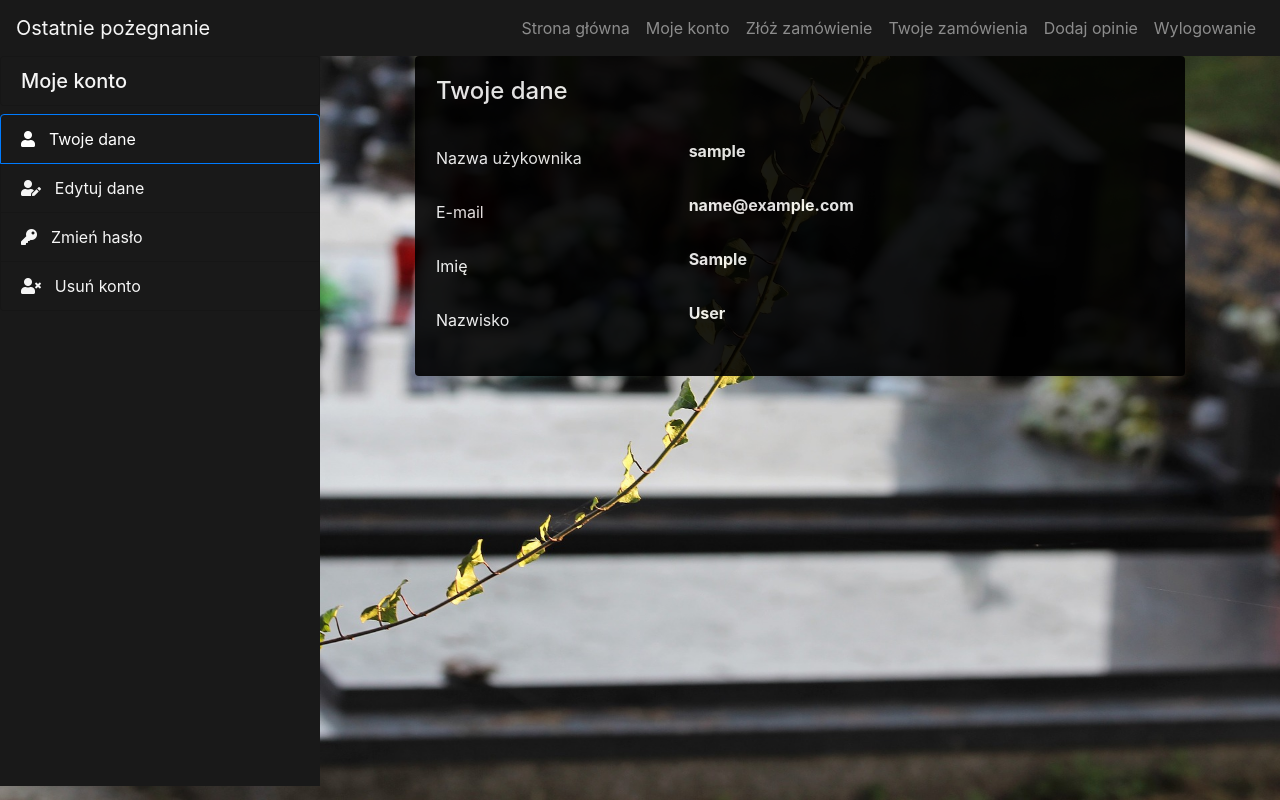
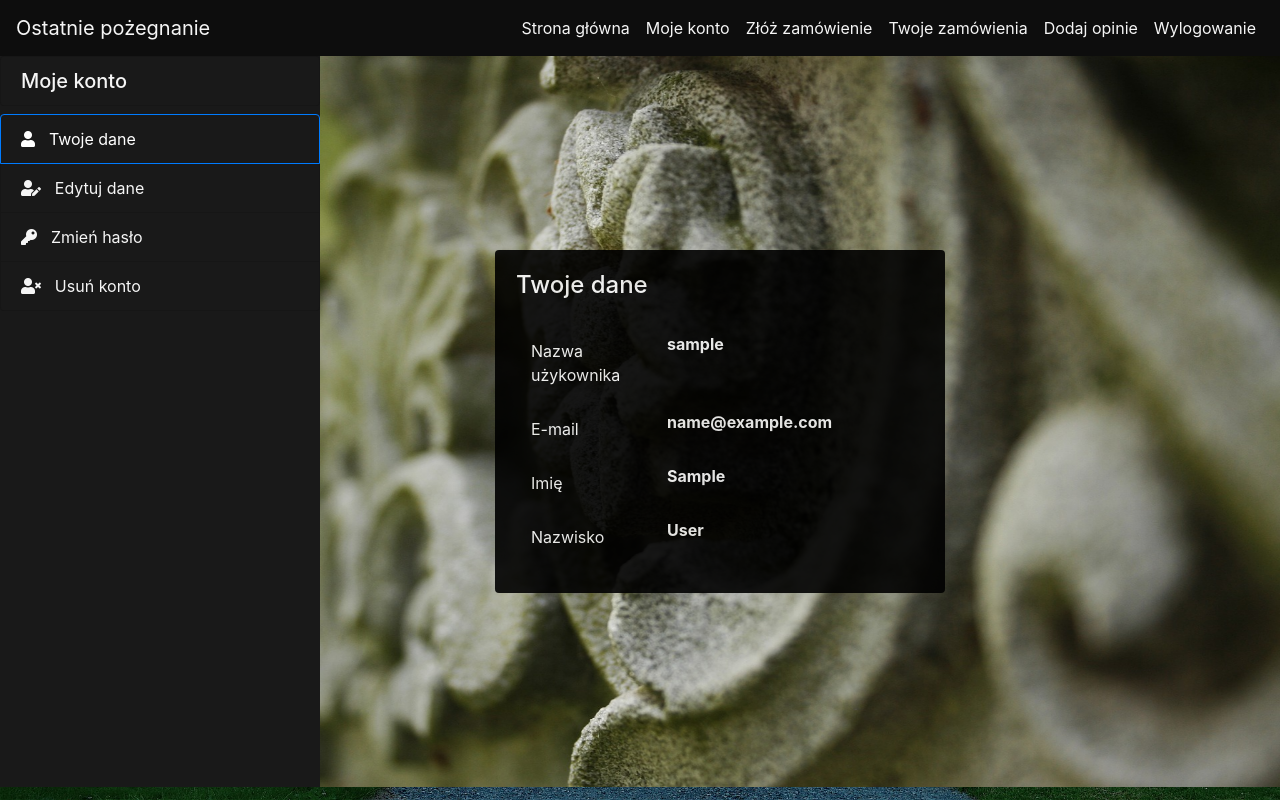
Before and after one commit to Alice198/Zastosowanie-informatyki-w-gospodarstwie, a Django app: page /moje_konto/ in a window 1280 px wide. Run offline with Django 3.2, Linux system fonts and the light colour scheme; the visitor is signed in with stand-in values (Sample User, id 1); some libraries are stand-ins or nearby versions.

Commit message:
Change view style - login

```diff
--- a/static/css/main.css
+++ b/static/css/main.css
@@ -4,7 +4,7 @@ html,body{
     color: whitesmoke;
     margin: 0;
     padding: 0;
-    background-image: url("manu.jpg") ;
+    background-image: url("sunset.jpg") ;
     height: 100%;
     width: 100%;
     background-size: contain;
@@ -26,7 +26,7 @@ html,body{
     background-clip: border-box;
     margin: 0;
     padding: 0;
-    height: 100%;
+    height: 100vh;
     width: 100%;
     background-size: contain;
     background-size: cover;
@@ -44,7 +44,7 @@ html,body{
     background-clip: border-box;
     margin: 0;
     padding: 0;
-    height: 91.4%;
+    height: 91.4vh;
     width: 100%;
     background-size: contain;
     background-size: cover;
@@ -67,6 +67,19 @@ html,body{
     background-image: url("flowerMenu.jpg") !important;
 }
 
+#user {
+    background-image: url("nature.jpg") !important;
+}
+
+
+#submitOrder {
+    background-image: url("pennsylvania.jpg") !important;
+}
+
+
+#opinion {
+    background-image: url("opinion.jpg") !important;
+}
 /*menu*/
 main{
     height:100%;
@@ -433,3 +446,15 @@ a:hover{
 i{
     margin-right:5%;
 }
+
+.navbar-dark .navbar-nav .nav-link {
+    color: whitesmoke;
+}
+
+.nav-link {
+    color:whitesmoke;
+}
+
+.nav-tabs .nav-link.active {
+    color:black;
+}
--- a/templates/base.html
+++ b/templates/base.html
@@ -9,7 +9,8 @@
   <script src="https://code.jquery.com/jquery-3.3.1.slim.min.js" integrity="sha384-q8i/X+965DzO0rT7abK41JStQIAqVgRVzpbzo5smXKp4YfRvH+8abtTE1Pi6jizo" crossorigin="anonymous"></script>
   <script src="https://cdnjs.cloudflare.com/ajax/libs/popper.js/1.14.3/umd/popper.min.js" integrity="sha384-ZMP7rVo3mIykV+2+9J3UJ46jBk0WLaUAdn689aCwoqbBJiSnjAK/l8WvCWPIPm49" crossorigin="anonymous"></script>
   <script src="https://stackpath.bootstrapcdn.com/bootstrap/4.1.3/js/bootstrap.min.js" integrity="sha384-ChfqqxuZUCnJSK3+MXmPNIyE6ZbWh2IMqE241rYiqJxyMiZ6OW/JmZQ5stwEULTy" crossorigin="anonymous"></script>
-   <link rel="stylesheet" href="https://use.fontawesome.com/releases/v5.5.0/css/all.css" integrity="sha384-B4dIYHKNBt8Bc12p+WXckhzcICo0wtJAoU8YZTY5qE0Id1GSseTk6S+L3BlXeVIU" crossorigin="anonymous">
+   <script src="https://unpkg.com/ionicons@4.5.5/dist/ionicons.js"></script>
+  <link rel="stylesheet" href="https://use.fontawesome.com/releases/v5.5.0/css/all.css" integrity="sha384-B4dIYHKNBt8Bc12p+WXckhzcICo0wtJAoU8YZTY5qE0Id1GSseTk6S+L3BlXeVIU" crossorigin="anonymous">
 
 
   {% load static %}
@@ -18,7 +19,7 @@
 <body>
 
 {% if user.is_authenticated %}
-<nav class="navbar navbar-expand-lg navbar-dark" style="background-color:#191919">
+<nav class="navbar navbar-expand-lg navbar-dark" style="background-color:#0d0d0d">
   <a class="navbar-brand">Ostatnie pożegnanie</a>
   <button class="navbar-toggler" type="button" data-toggle="collapse" data-target="#navbarNavAltMarkup" aria-controls="navbarNavAltMarkup" aria-expanded="false" aria-label="Toggle navigation">
     <span class="navbar-toggler-icon"></span>
@@ -39,7 +40,7 @@
 
 {% else %}
 
-<nav class="navbar navbar-expand-lg navbar-dark" style="background-color:#191919">
+<nav class="navbar navbar-expand-lg navbar-dark" style="background-color:#0d0d0d">
   <a class="navbar-brand">Ostatnie pożegnanie</a>
   <button class="navbar-toggler" type="button" data-toggle="collapse" data-target="#navbarNavAltMarkup" aria-controls="navbarNavAltMarkup" aria-expanded="false" aria-label="Toggle navigation">
     <span class="navbar-toggler-icon"></span>
--- a/templates/change_password.html
+++ b/templates/change_password.html
@@ -95,9 +95,10 @@
             </div>
         </div>
     </div>
+    <div class="allViewHeight d-flex align-items-center" id="user">
     <div class="container ">
         <div class="row">
-            <div class="offset-1 col-md-10">
+            <div class="offset-2 col-md-6">
                 <div class="card">
                     <div class="card-body">
                         <div class="row">
@@ -152,6 +153,7 @@
             </div>
         </div>
     </div>
+    </div>
 </div>
 
 
--- a/templates/delete_user.html
+++ b/templates/delete_user.html
@@ -79,9 +79,10 @@
             </div>
         </div>
     </div>
+    <div class="allViewHeight d-flex align-items-center" id="user">
     <div class="container ">
         <div class="row">
-            <div class="offset-1 col-md-10">
+            <div class="offset-2 col-md-6">
                 <div class="card">
                     <div class="card-body">
                         <div class="row">
@@ -122,6 +123,7 @@
             </div>
         </div>
     </div>
+    </div>
 </div>
 
 
--- a/templates/edit_user.html
+++ b/templates/edit_user.html
@@ -98,9 +98,10 @@
             </div>
         </div>
     </div>
+    <div class="allViewHeight d-flex align-items-center" id="user">
     <div class="container ">
         <div class="row">
-            <div class="offset-1 col-md-10">
+            <div class="offset-2 col-md-6">
                 <div class="card">
                     <div class="card-body">
                         <div class="row">
@@ -158,6 +159,7 @@
             </div>
         </div>
     </div>
+    </div>
 </div>
 
 {% else %}
--- a/templates/user_account.html
+++ b/templates/user_account.html
@@ -82,9 +82,10 @@
             </div>
         </div>
     </div>
+    <div class="allViewHeight d-flex align-items-center" id="user">
     <div class="container ">
         <div class="row">
-            <div class="offset-1 col-md-10">
+            <div class="offset-2 col-md-6">
                 <div class="card">
                     <div class="card-body">
                         <div class="row">
@@ -93,30 +94,31 @@
                                 <hr>
                             </div>
                         </div>
-                        <div class="row-md-12">
+                        <div class="row-md-6">
+                            <div class="col-md-12">
                                 <form method="get">
                                   <div class="form-group row">
                                     <label for="username" class="col-4 col-form-label">Nazwa użykownika</label>
                                     <div class="col-8">
-                                        <span class="user"><b>{{ user.username }}</b></span>
+                                        <span id="username" class="username"><b>{{ user.username }}</b></span>
                                     </div>
                                   </div>
                                   <div class="form-group row">
                                     <label for="email" class="col-4 col-form-label">E-mail</label>
                                     <div class="col-8">
-                                      <span class="user"><b>{{ user.email }}</b></span>
+                                      <span id="email" class="email"><b>{{ user.email }}</b></span>
                                     </div>
                                   </div>
                                   <div class="form-group row">
                                     <label for="first_name" class="col-4 col-form-label">Imię</label>
                                     <div class="col-8">
-                                      <span class="user"><b>{{ user.first_name }}</b></span>
+                                      <span id="first_name" class="first_name"><b>{{ user.first_name }}</b></span>
                                     </div>
                                   </div>
                                   <div class="form-group row">
                                     <label for="last_name" class="col-4 col-form-label">Nazwisko</label>
                                     <div class="col-8">
-                                      <span class="user"><b>{{user.last_name }}</b></span>
+                                      <span id="last_name" class="last_name"><b>{{user.last_name }}</b></span>
                                     </div>
                                   </div>
 
@@ -129,6 +131,7 @@
         </div>
     </div>
 </div>
+</div>
 
 {% else %}
 
--- a/templates/your_order.html
+++ b/templates/your_order.html
@@ -374,6 +374,7 @@
             </div>
         </div>
     </div>
+    <div class="allViewHeight d-flex align-items-center" id="submitOrder">
     <div class="container ">
         <div class="row">
             <div class="offset-1 col-6">
```
Also changed, not shown: templates/opinion.html (+6 -4 lines), templates/submit_order.html (+8 -6 lines), templates/submit_order_coffin.html (+8 -6 lines), templates/submit_order_flower.html (+8 -6 lines), templates/submit_order_music.html (+13 -10 lines), templates/view_opinions.html (+8 -6 lines), static/css/candle.jpeg (deleted), static/css/nature.jpg (added), static/css/opinion.jpg (added), static/css/pennsylvania.jpg (added), static/css/sunset.jpg (added).
